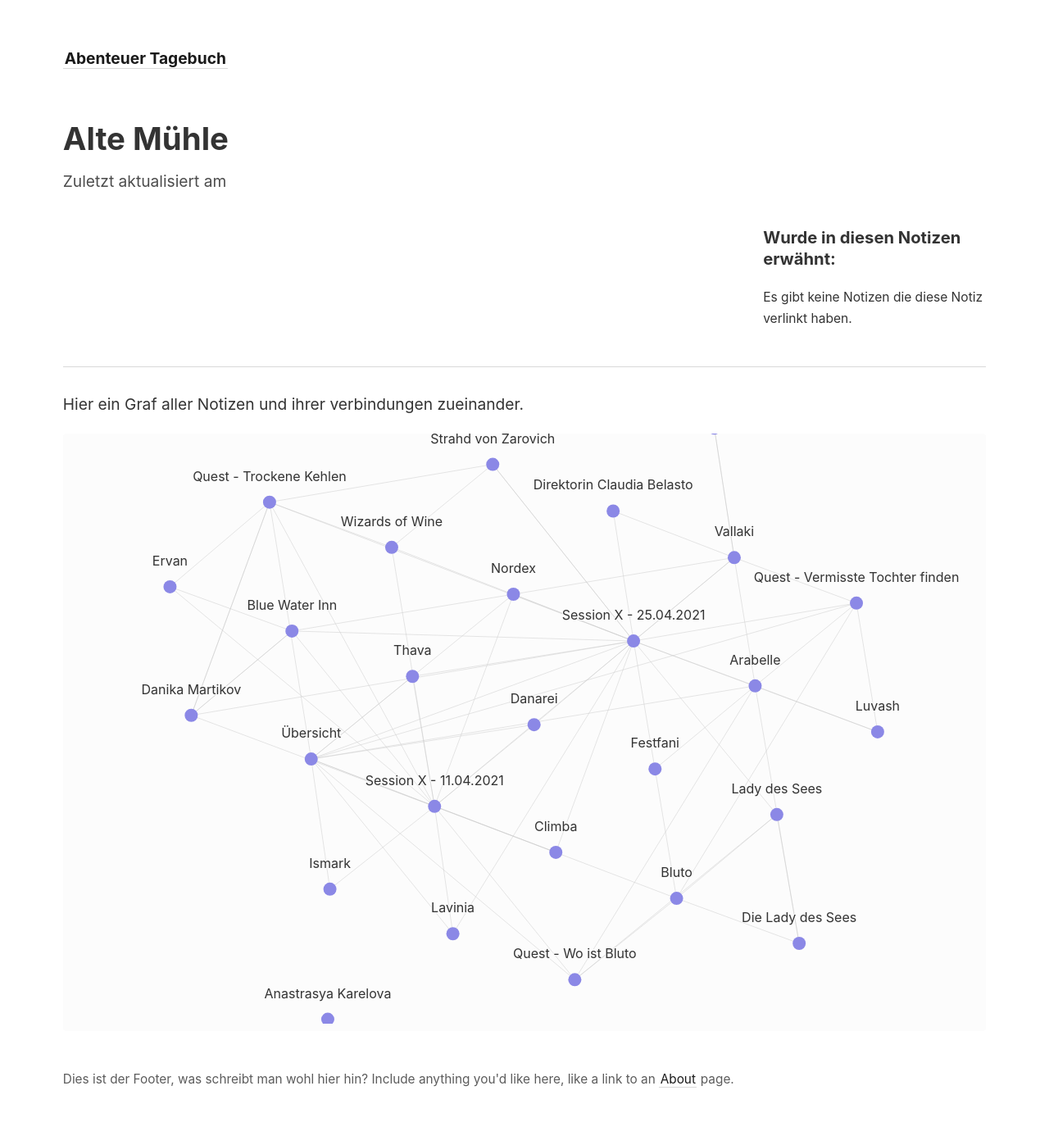
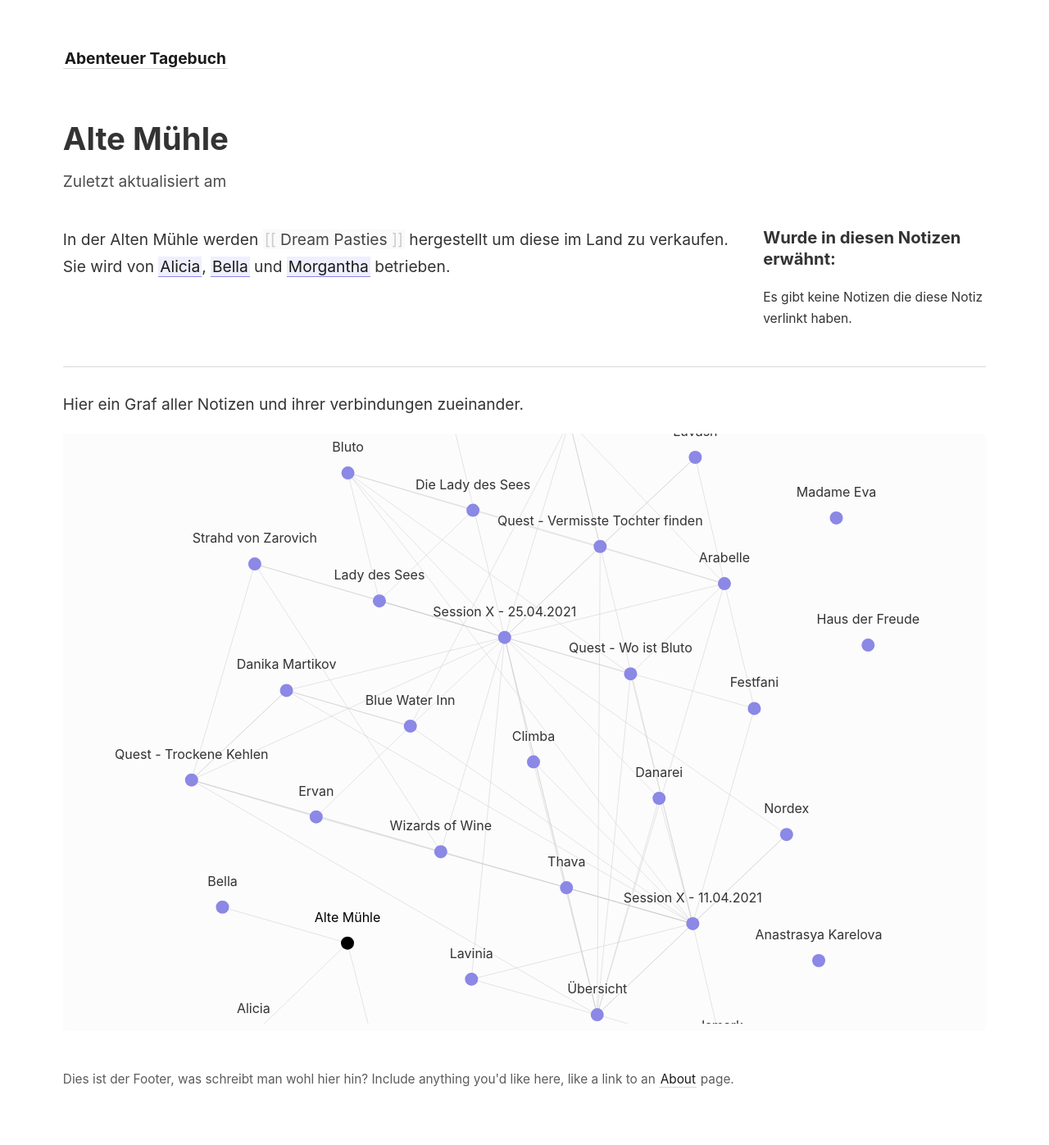
Before and after one commit to Julez404/CoS_Log, a Jekyll site: the page built from _notes/Alte Mühle.md, in a window 1280 px wide. Shown: the whole page at 82% size. Built offline with Jekyll 4.4.1, drawn with Linux system fonts in a browser that asks for light colours.

Commit message:
Update via script

```diff
--- /dev/null
+++ b/_notes/Alicia.md
@@ -0,0 +1,3 @@
+---
+title: Alicia
+---
--- a/_notes/Alte Mühle.md
+++ b/_notes/Alte Mühle.md
@@ -1,3 +1,6 @@
 ---
 title: Alte Mühle
 ---
+
+In der Alten Mühle werden [[Dream Pasties]] hergestellt um diese im Land zu verkaufen.
+Sie wird von [[Alicia]], [[Bella]] und [[Morgantha]] betrieben.
--- /dev/null
+++ b/_notes/Bella.md
@@ -0,0 +1,3 @@
+---
+title: Bella
+---
--- /dev/null
+++ b/_notes/Morgantha.md
@@ -0,0 +1,3 @@
+---
+title: Morgantha
+---
```
Also changed, not shown: _notes/Session X - 11.04.2021.md (+1 -1 lines), _notes/Session X - 25.04.2021.md (+5 -5 lines), 1 other file.
